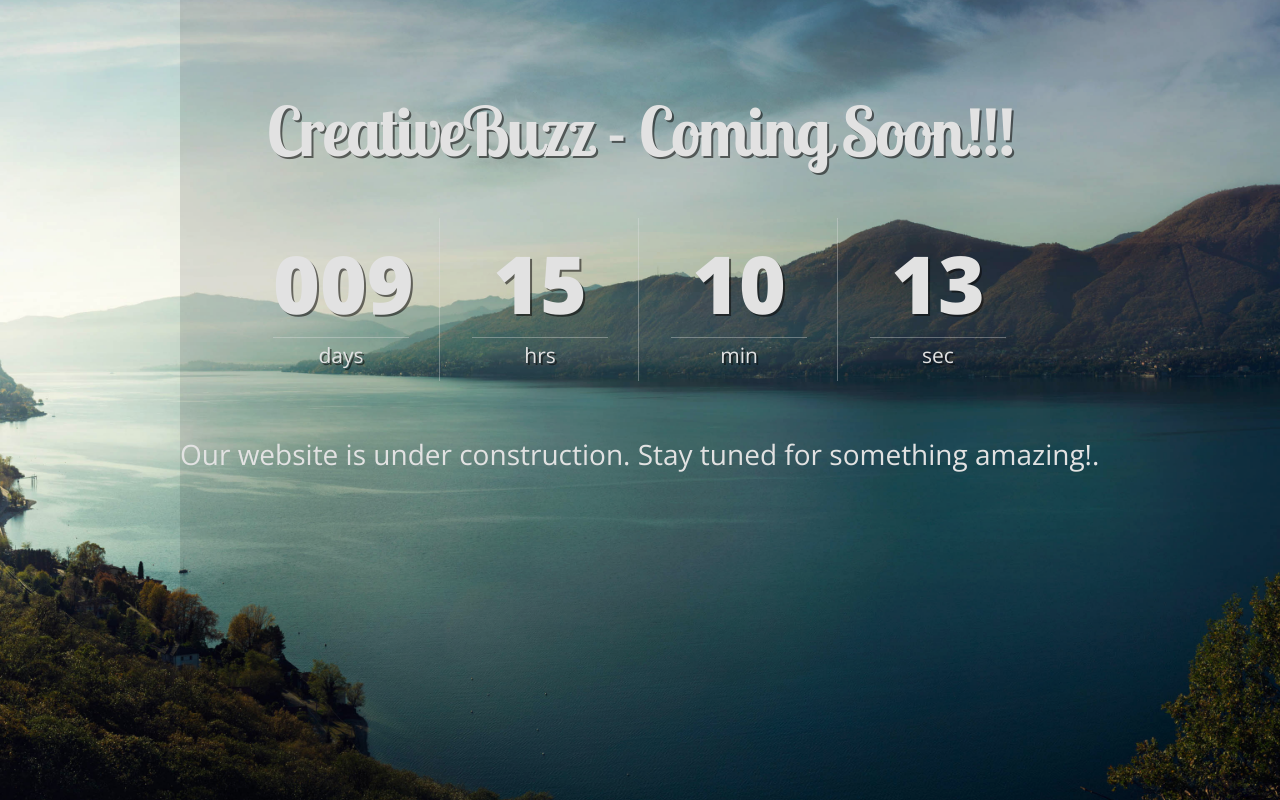
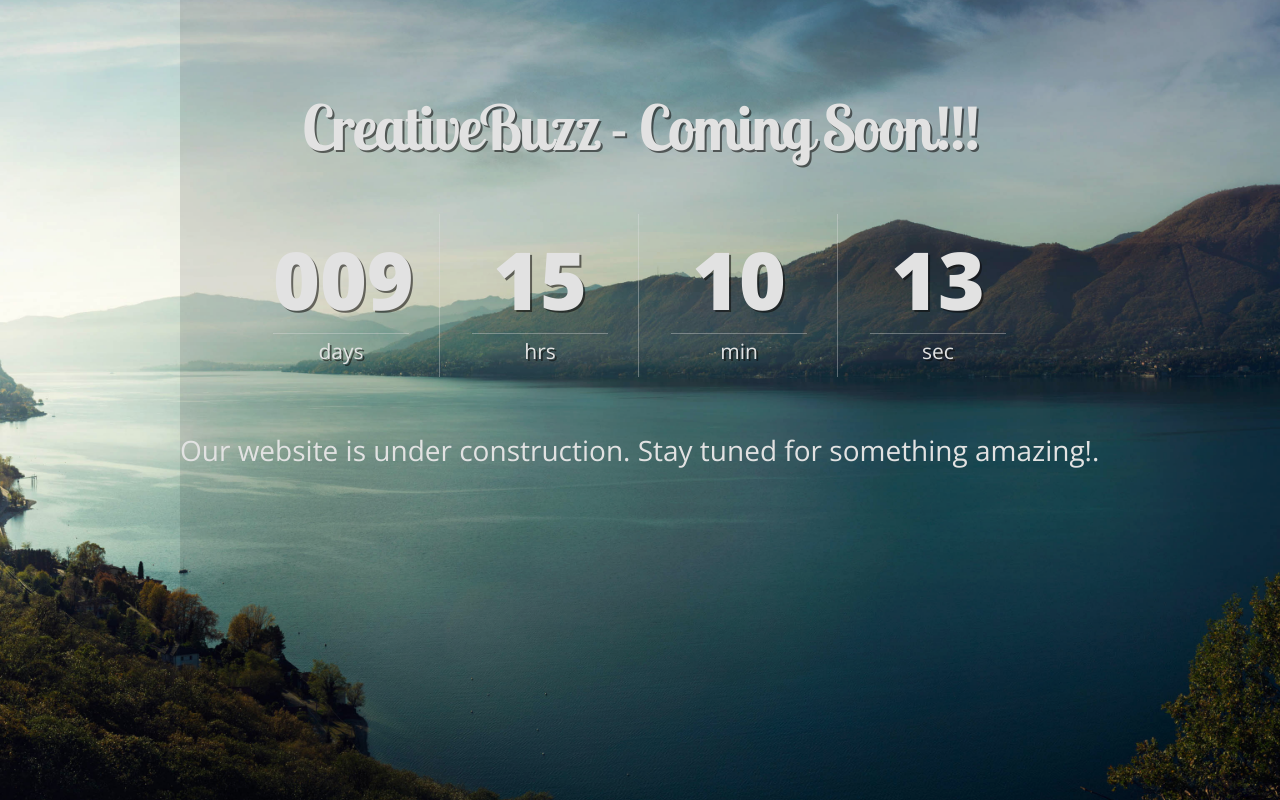
Before and after one commit to dalwadi2/dalwadi2-site, a plain HTML site: page index.html in a window 1280 px wide. Drawn offline with nearby package versions, Linux system fonts and the light colour scheme.

Commit message:
version 1.1

```diff
--- a/css/styles.css
+++ b/css/styles.css
@@ -22,7 +22,7 @@ body {
 	filter: dropshadow(color=#000000, offx=0, offy=1);
 }
 h1 {
-	font-size:68px;
+	font-size:62px;
 	letter-spacing:-2px;
 	text-align:center;
 	padding-top:30px;
```
